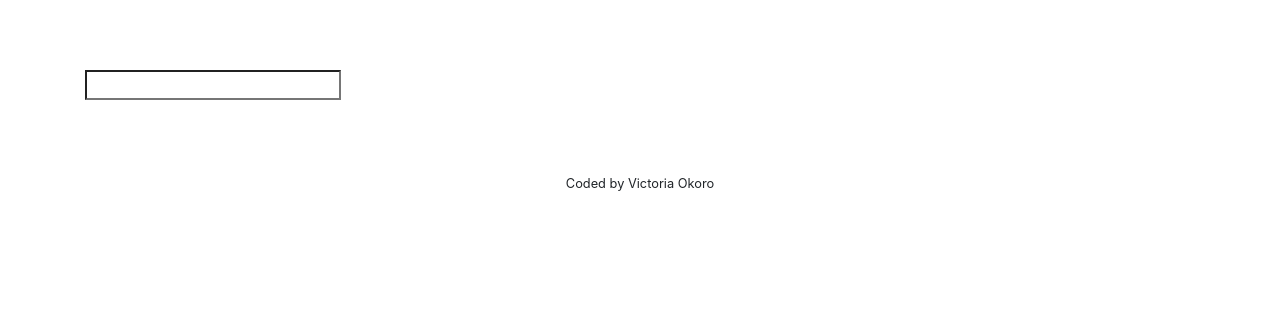
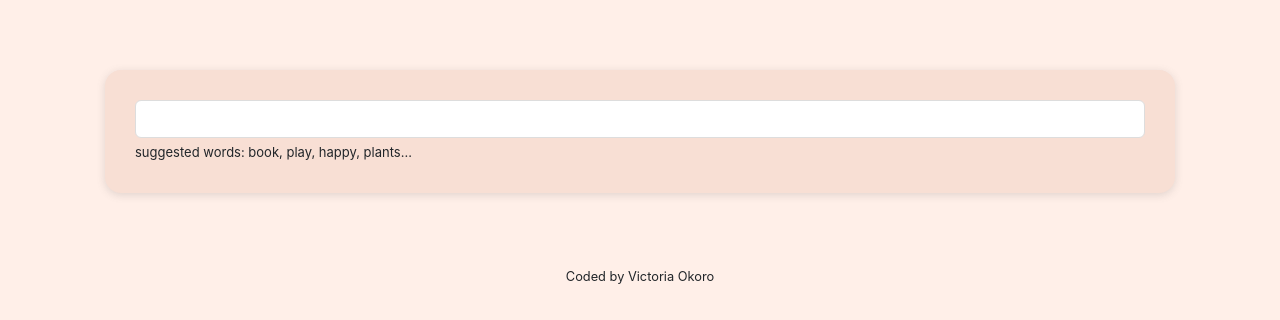
Before and after one commit to Vicann/dictionary-app, a React (Create React App) app: page / in a window 1280 px wide. Shown: the top 320 px of the page. Built offline with nearby package versions, Linux system fonts and the light colour scheme; no server answers.

Commit message:
default keyword

```diff
--- a/src/App.css
+++ b/src/App.css
@@ -2,3 +2,7 @@
   text-align: center;
   margin: 30px 0;
 }
+
+body {
+  background-color: #ffefe8;
+}
--- a/src/Dictionary.css
+++ b/src/Dictionary.css
@@ -1,3 +1,23 @@
 .Dictionary-form {
   margin: 70px 0;
 }
+
+.Dictionary-form section {
+  background-color: #f8dfd4;
+  padding: 30px;
+  border-radius: 16px;
+  box-shadow: rgba(99, 99, 99, 0.2) 0px 2px 8px 0px;
+  margin: 20px;
+}
+
+.Dictionary-form input {
+  width: 100%;
+  padding: 6px 4px;
+  border-radius: 6px;
+  color: #333;
+  border: 1px solid #ddd;
+}
+.Dictionary-form .hint {
+  font-size: 13px;
+  margin-top: 5px;
+}
--- a/src/Dictionary.js
+++ b/src/Dictionary.js
@@ -3,16 +3,20 @@ import "./Dictionary.css";
 import axios from "axios";
 import Results from "./Results";
 
-export default function Dictionary() {
-  let [keyword, setKeyword] = useState(" ");
+export default function Dictionary(props) {
+  let [keyword, setKeyword] = useState(props.defaultKeyword);
   let [results, setResults] = useState(null);
+  let [loaded, setLoaded] = useState(false);
 
-  function search(event) {
-    event.preventDefault();
-    alert(`${keyword}`);
+  function search(keyword) {
     let apiKey = "22fat04acb303d8c0a139735789ed0od";
     let apiURL = `https://api.shecodes.io/dictionary/v1/define?word=${keyword}&key=${apiKey}`;
     axios.get(apiURL).then(handleResponse);
+  }
+
+  function handleSubmit(event) {
+    event.preventDefault();
+    search();
   }
 
   function handleResponse(response) {
@@ -22,12 +26,28 @@ export default function Dictionary() {
   function handleKeywordChange(event) {
     setKeyword(event.target.value);
   }
+
+  function load() {
+    setLoaded(true);
+    search();
+  }
+
+  if (loaded) {
     return (
       <div className="Dictionary-form">
-      <form id="form" onSubmit={search}>
+        <section>
+          <form id="form" onSubmit={handleSubmit}>
             <input type="search" onChange={handleKeywordChange} />
           </form>
+          <div className="hint">
+            suggested words: book, play, happy, plants...
+          </div>
+        </section>
         <Results results={results} />
       </div>
     );
+  } else {
+    load();
+    return "Loading";
   }
+}
--- /dev/null
+++ b/src/Results.css
@@ -0,0 +1,5 @@
+.Results h2 {
+  font-size: 36px;
+  font-weight: bold;
+  line-height: 1.5;
+}
--- a/src/Results.js
+++ b/src/Results.js
@@ -1,20 +1,23 @@
 import React from "react";
 import Meaning from "./Meaning";
 import Phonetic from "./Phonetic";
+import "./Results.css";
 
 export default function Results(props) {
   if (props.results) {
     return (
       <div className="Results">
-        <h2>{props.results.word}</h2>
+        <section>
+          <h2>{props.results.word}</h2>
 
-        <Phonetic phonetic={props.results.phonetic} />
+          <Phonetic phonetic={props.results.phonetic} />
+        </section>
 
         {props.results.meanings.map(function (meaning, index) {
           return (
-            <div key={index}>
+            <section key={index}>
               <Meaning meaning={meaning} />
-            </div>
+            </section>
           );
         })}
       </div>
```
Lines whose indentation alone changed are shown as unchanged.
